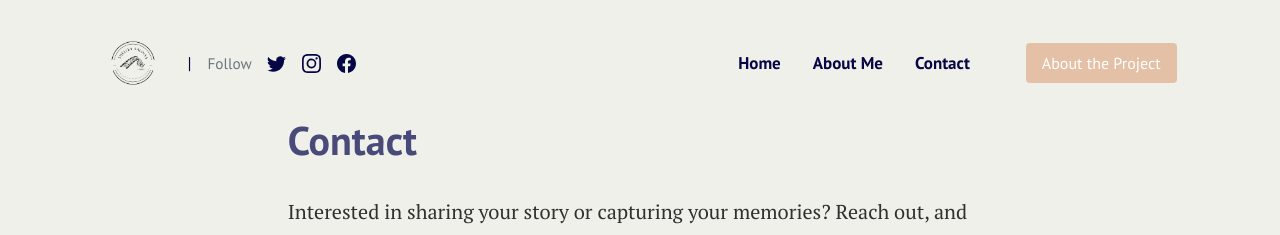
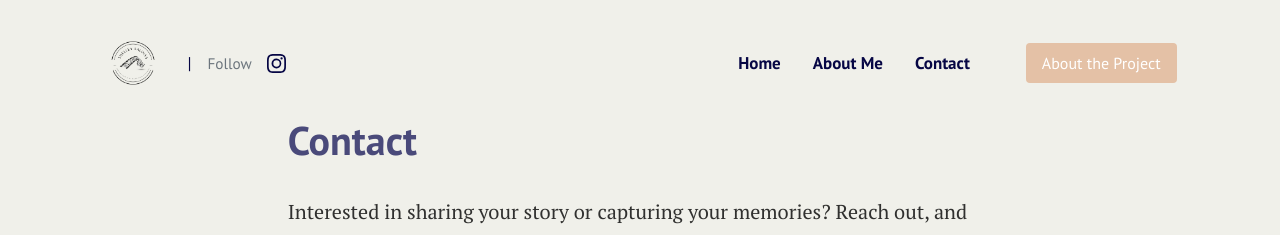
Before and after one commit to shells14/LifeCapturedGratitudePreserved, a Jekyll site: the page built from pages/contact.html, in a window 1280 px wide. Shown: the top 235 px of the page. Built offline with Jekyll 4.4.1, drawn with Linux system fonts in a browser that asks for light colours.

Commit message:
remove facebook and twitter

```diff
--- a/_layouts/default.html
+++ b/_layouts/default.html
@@ -60,11 +60,12 @@ gtag('config', '{{site.ganalytics}}');
 
             <span class="ml-3 text-muted small">Follow</span>
 
-            <a class="d-inline-block social-icon" target="_blank" href="{{site.social.twitter}}">
+            <!--removeing facebook and twitter buttons//////////////////-->
+            <!--<a class="d-inline-block social-icon" target="_blank" href="{{site.social.twitter}}">
               <svg xmlns="http://www.w3.org/2000/svg" width="19" height="19" fill="currentColor" class="bi bi-twitter" viewBox="0 0 16 16">
               <path d="M5.026 15c6.038 0 9.341-5.003 9.341-9.334 0-.14 0-.282-.006-.422A6.685 6.685 0 0 0 16 3.542a6.658 6.658 0 0 1-1.889.518 3.301 3.301 0 0 0 1.447-1.817 6.533 6.533 0 0 1-2.087.793A3.286 3.286 0 0 0 7.875 6.03a9.325 9.325 0 0 1-6.767-3.429 3.289 3.289 0 0 0 1.018 4.382A3.323 3.323 0 0 1 .64 6.575v.045a3.288 3.288 0 0 0 2.632 3.218 3.203 3.203 0 0 1-.865.115 3.23 3.23 0 0 1-.614-.057 3.283 3.283 0 0 0 3.067 2.277A6.588 6.588 0 0 1 .78 13.58a6.32 6.32 0 0 1-.78-.045A9.344 9.344 0 0 0 5.026 15z"/>
             </svg>
-            </a>
+            </a>-->
 
             <a class="d-inline-block social-icon" target="_blank" href="{{site.social.instagram}}">
               <svg xmlns="http://www.w3.org/2000/svg" width="19" height="19" fill="currentColor" class="bi bi-instagram" viewBox="0 0 16 16">
@@ -72,11 +73,11 @@ gtag('config', '{{site.ganalytics}}');
             </svg>
             </a>
 
-            <a class="d-inline-block social-icon" target="_blank" href="{{site.social.facebook}}">
+            <!--<a class="d-inline-block social-icon" target="_blank" href="{{site.social.facebook}}">
               <svg xmlns="http://www.w3.org/2000/svg" width="19" height="19" fill="currentColor" class="bi bi-facebook" viewBox="0 0 16 16">
               <path d="M16 8.049c0-4.446-3.582-8.05-8-8.05C3.58 0-.002 3.603-.002 8.05c0 4.017 2.926 7.347 6.75 7.951v-5.625h-2.03V8.05H6.75V6.275c0-2.017 1.195-3.131 3.022-3.131.876 0 1.791.157 1.791.157v1.98h-1.009c-.993 0-1.303.621-1.303 1.258v1.51h2.218l-.354 2.326H9.25V16c3.824-.604 6.75-3.934 6.75-7.951z"/>
             </svg>
-            </a>
+            </a> -->
 
           </div>
 
```
